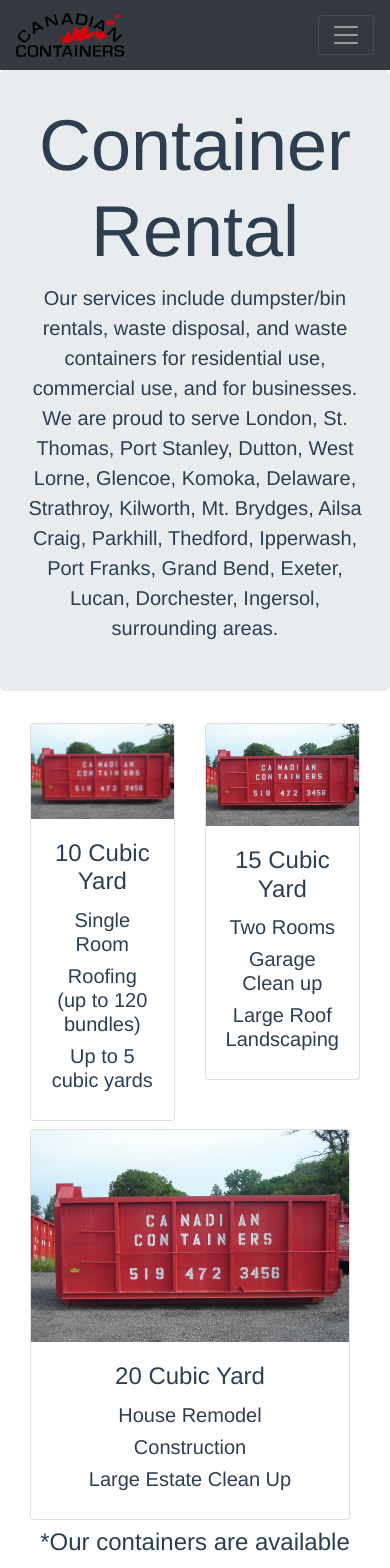
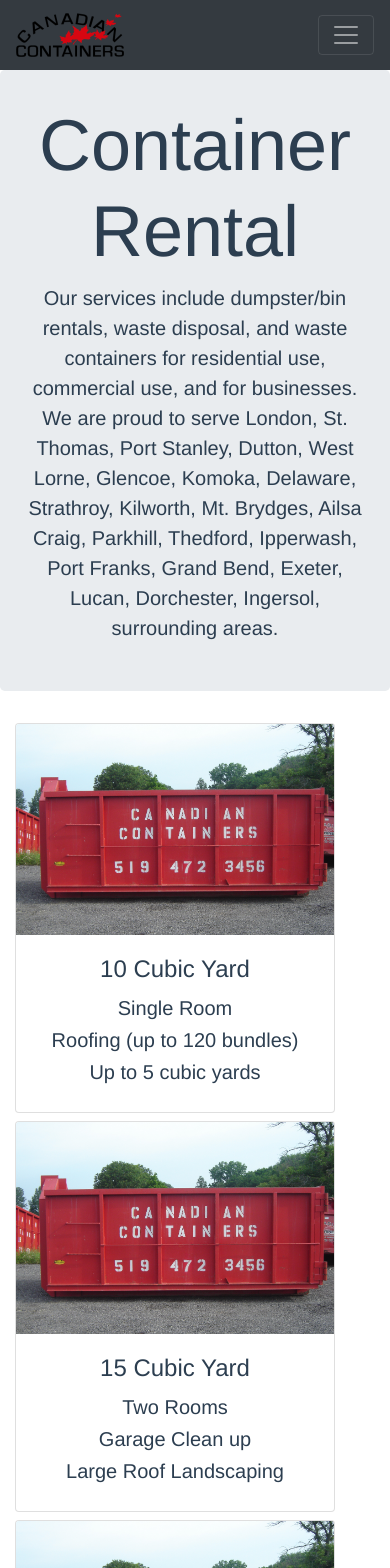
Before and after one commit to brendandelancey/canadiancontainers, a Vue app: page /containers in a window 390 px wide. Shown: the top 1568 px of the page. Built offline with nearby package versions, Linux system fonts and the light colour scheme.

Commit message:
fix for card mobile view

```diff
--- a/src/views/Containers.vue
+++ b/src/views/Containers.vue
@@ -10,7 +10,7 @@
     <b-container fluid="sm" class="Grid for Content">
       <b-container class="Dumster Size">
         <b-row>
-          <b-col>
+          <!-- <b-col> -->
           <div id="10 Cubic Yard Container">
             <b-card
               :img-src="require('../assets/acanadiancontainers.jpg')"
@@ -36,8 +36,8 @@
               <!-- <b-button href="#" variant="primary">Go somewhere</b-button> -->
             </b-card>
           </div>
-          </b-col>
-          <b-col>
+          <!-- </b-col> -->
+          <!-- <b-col> -->
           <div id="15 Cubic Yard Container">
             <b-card
               :img-src="require('../assets/acanadiancontainers.jpg')"
@@ -63,8 +63,8 @@
               <!-- <b-button href="#" variant="primary">Go somewhere</b-button> -->
             </b-card>
           </div>
-          </b-col>
-          <b-col>
+          <!-- </b-col> -->
+          <!-- <b-col> -->
           <div id="20 Cubic Yard Container">
             <b-card
               :img-src="require('../assets/acanadiancontainers.jpg')"
@@ -90,7 +90,7 @@
               <!-- <b-button href="#" variant="primary">Go somewhere</b-button> -->
             </b-card>
           </div>
-          </b-col>
+          <!-- </b-col> -->
         </b-row>
       </b-container>
     </b-container>
```
Lines whose indentation alone changed are shown as unchanged.
